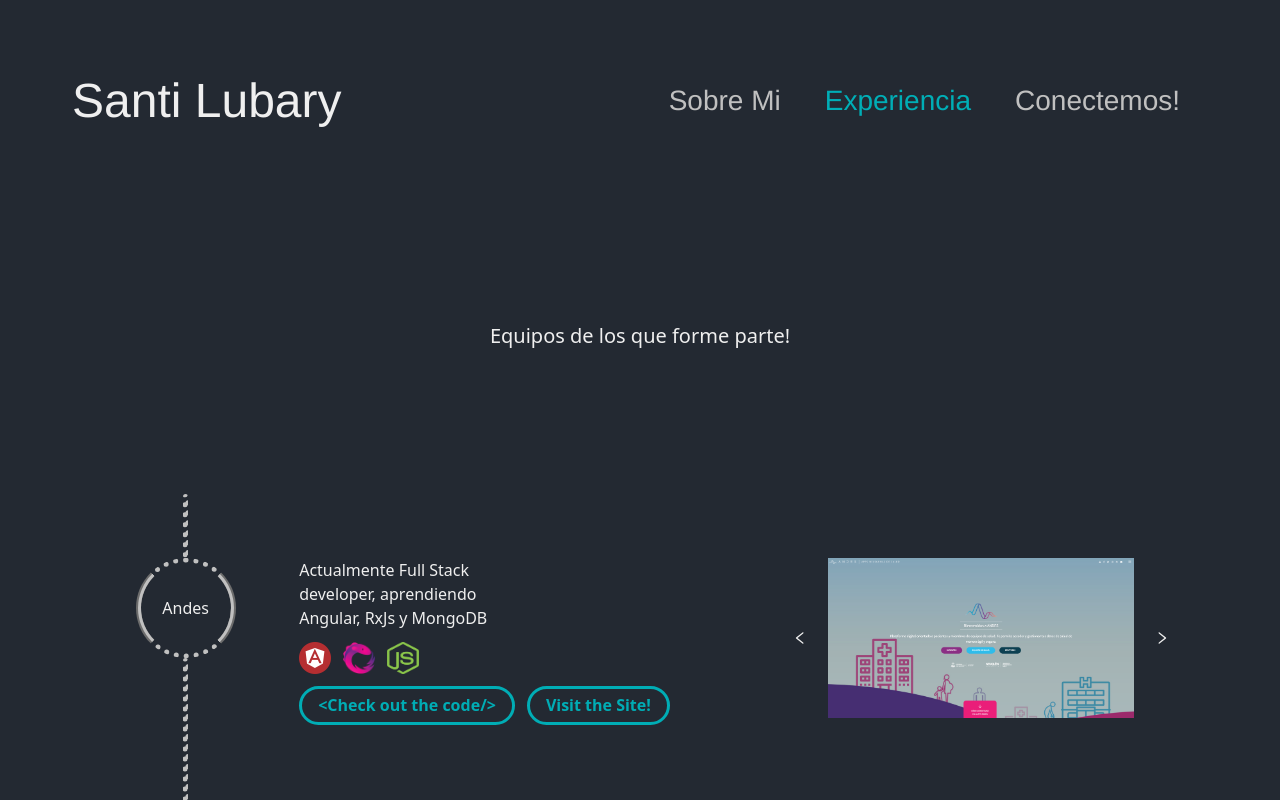
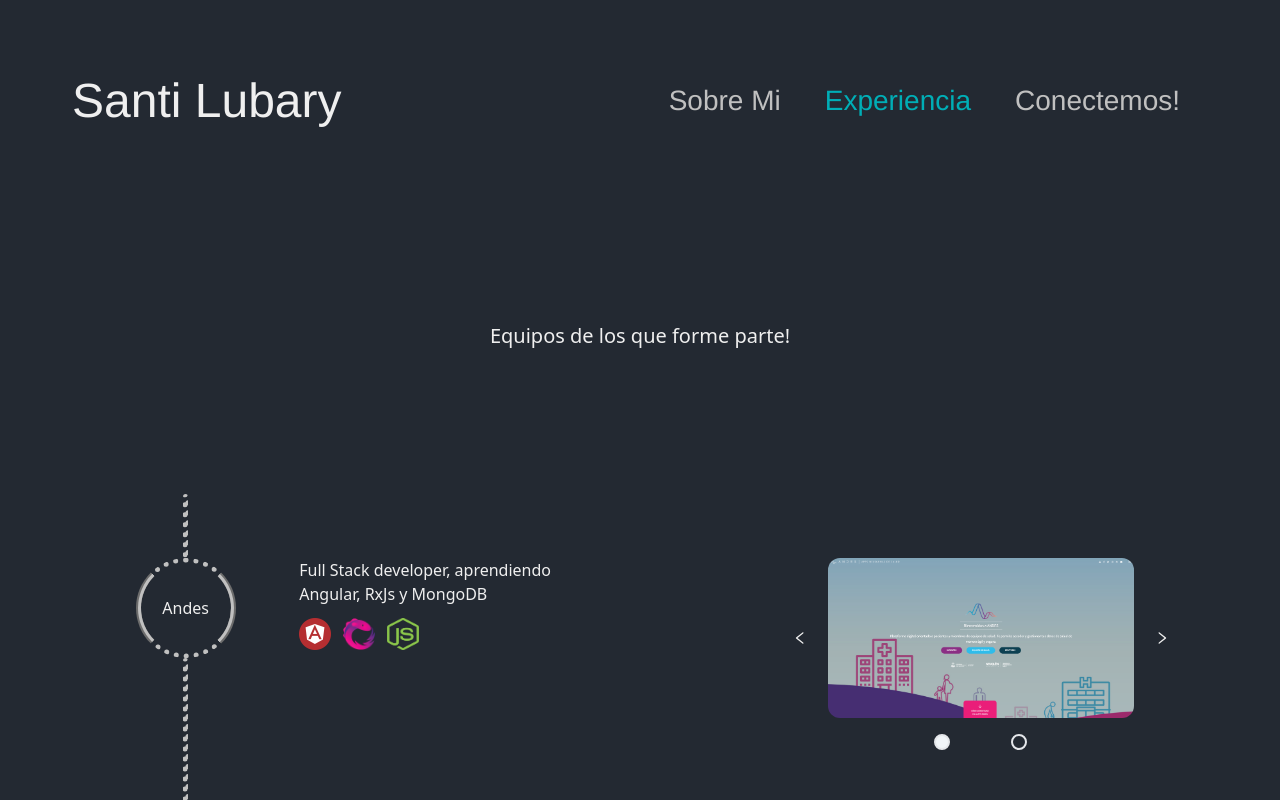
Before and after one commit to SaniLubary/portfolio, a React (Vite) app: page / in a window 1280 px wide. Both pictures are taken after a click on the link "Experiencia". Shown: the top 800 px of the page. Built offline with nearby package versions, Linux system fonts and the light colour scheme; a web font is replaced by a local one.

Commit message:
new experience section slide/details/timeline components

```diff
--- /dev/null
+++ b/src/components/ExperienceDetails.tsx
@@ -0,0 +1,43 @@
+import React from 'react'
+
+interface IReferenceButtons {
+  code: string,
+  visit: string,
+  toRight: boolean
+}
+
+interface IExperienceDetails extends IReferenceButtons{
+  detail: any,
+  imgs: any,
+}
+
+export default function ExperienceDetails({detail, imgs, code = '', visit = '', toRight = false} : IExperienceDetails) {
+  return (
+    <div className='flex flex-col'>
+      <div className={`w-8/12 ${toRight && 'ml-auto text-right'}`}>
+        {detail}
+      </div>
+      <div className='flex flex-row mt-3'>
+        {imgs}
+      </div>
+
+      {(code || visit) && <ReferenceButtons toRight={toRight} code={code} visit={visit}  />}
+
+    </div>
+  )
+}
+
+function ReferenceButtons({toRight = false, code, visit}: IReferenceButtons) {
+  return (
+    <div className={`mt-3 ${toRight && 'ml-auto text-right'}`}>
+      {code !== '' &&
+        <a target="_blank" href={code} className='reference-buttons'>
+          {'<'}Code {'/>'}
+        </a>}
+
+      {visit !== '' &&
+        <a target="_blank" href={visit} className={`reference-buttons ${code !== '' && 'ml-3'}`}>Visit Site</a>
+      }
+    </div>
+  )
+}
--- /dev/null
+++ b/src/components/ExperienceSlider.tsx
@@ -0,0 +1,47 @@
+import { ReactElement, useState } from "react";
+import { AiOutlineLeft, AiOutlineRight } from "react-icons/ai";
+
+export default function EcperienceSlider({children}: {children: ReactElement[]}) {
+  const [currentSlide, setCurrentSlide] = useState(0)
+
+  const handleLeftArrowClick = () => {
+    const currentSlide_ = currentSlide
+    if (children[currentSlide_-1]) {
+      setCurrentSlide(currentSlide_-1)
+    } else setCurrentSlide(children.length-1)
+  }
+
+  const handleRightArrowClick = () => {
+    const currentSlide_ = currentSlide
+    if (children[currentSlide_+1]) {
+      setCurrentSlide(currentSlide_+1)
+    } else setCurrentSlide(0)
+  }
+
+  return (
+    <div className='flex flex-col h-40 items-center'>
+      <div>
+        <div className="flex flex-row h-40">
+          <div className='flex h-full items-center mr-5'>
+            <div onClick={handleLeftArrowClick} className="cursor-pointer h-1/3 flex items-center">
+              <AiOutlineLeft />
+            </div>
+          </div>
+          <div>
+            {children[currentSlide]}
+            <div className="flex justify-center mt-4">
+              <div className="w-1/2 flex justify-around">
+                {children.map((el, i) => <div onClick={() => setCurrentSlide(i)} className={`w-4 h-4 cursor-pointer border-gray-200 border-2 rounded-full ${i === currentSlide && 'bg-slate-100'}`}></div>)}
+              </div>
+            </div>
+          </div>
+          <div className='flex h-full items-center ml-5'>
+            <div onClick={handleRightArrowClick} className="cursor-pointer h-1/3 flex items-center">
+              <AiOutlineRight />
+            </div>
+          </div>
+        </div>
+      </div>
+    </div>
+  )
+}
--- /dev/null
+++ b/src/components/TimelineIcon.tsx
@@ -0,0 +1,12 @@
+import React from 'react'
+
+export default function TimelineIcon({text} : {text: string}) {
+  return (
+    <div className='flex flex-col justify-center items-center'>
+      <div>
+        <div className="workplace-icono h-24 w-24 flex items-center justify-center text-center">{text}</div>
+      </div>
+      <div className="top-dotted-line h-36"></div>
+    </div>
+  )
+}
--- a/src/pages/ExperienciaBody/index.tsx
+++ b/src/pages/ExperienciaBody/index.tsx
@@ -1,4 +1,8 @@
+import ExperienceDetails from '../../components/ExperienceDetails';
 import './styles.scss'
+
+import andesLandingPage from '../../assets/project-images/andes landing page.png'
+import andesApp from '../../assets/project-images/andes app.png'
 
 import reactIcon from '../../assets/icons/react-icon.png'
 import nodejsIcon from '../../assets/icons/nodejs-icon.png'
@@ -11,11 +15,9 @@ import jqueryIcon from '../../assets/icons/jquery-icon.png'
 import phpIcon from '../../assets/icons/php-icon.png'
 import rabbitmqIcon from '../../assets/icons/rabbitmq-icon.png'
 import rxjsIcon from '../../assets/icons/rxjs-icon.png'
+import TimelineIcon from "../../components/TimelineIcon";
+import ExperienceSlider from '../../components/ExperienceSlider';
 
-import andesLandingPage from '../../assets/project-images/andes landing page.png'
-import andesApp from '../../assets/project-images/andes app.png'
-
-import { AiOutlineLeft, AiOutlineRight } from "react-icons/ai";
 
 export default function ExperienciaBody() {
   return (
@@ -33,87 +35,44 @@ export default function ExperienciaBody() {
         </div>
         <div className='col-start-2 col-end-4'></div>
 
-        <div className='flex flex-col justify-center items-center'>
-          <div>
-            <div className="workplace-icono h-24 w-24 flex items-center justify-center text-center">Andes</div>
-          </div>
-          <div className="top-dotted-line h-36"></div>
-        </div>
-        <div className='flex flex-col'>
-            <div className='w-1/2'>
-              Actualmente Full Stack developer, aprendiendo Angular, RxJs y MongoDB
-            </div>
-            <div className='flex flex-row mt-3'>
+        <TimelineIcon text='Andes' />
+        <ExperienceDetails
+          detail={<>
+            Full Stack developer, aprendiendo Angular, RxJs y MongoDB
+          </>}
+          imgs={<>
             <img className='w-8 h-8 mr-3' src={angularIcon} alt="icono de angular" />
             <img className='w-8 h-8 mr-3' src={rxjsIcon} alt="rxjs icon" />
             <img className='w-8 h-8' src={nodejsIcon} alt="nodejs icon" />
-            </div>
-            <div className='mt-3'>
-              <button className='reference-buttons'>
-                {'<'}Check out the code{'/>'}
-              </button>
-              <button className='reference-buttons ml-3'>Visit the Site!</button>
-            </div>
-        </div>
-        <div className='flex justify-center'>
-          <div className='flex flex-row max-w-full min-w-min h-40 rounded-xl'>
-            <div className='flex h-full items-center mr-5'>
-            <AiOutlineLeft />
-            </div>
-            <img src={andesLandingPage} alt="" />
-            <div className='flex h-40 items-center ml-5'>
-              <AiOutlineRight />
-            </div>
-          </div>
-        </div>
+          </>} code={""} visit={""} toRight={false} />
+        <ExperienceSlider>
+          <img className="rounded-xl h-40" src={andesLandingPage} alt="andes landing page" />
+          <img className="rounded-xl h-40" src={andesApp} alt="andes landing page" />
+        </ExperienceSlider>
 
-        <div className='flex flex-col justify-center items-center'>
-          <div className='flex'>
-            <div className="workplace-icono h-24 w-24 flex items-center justify-center text-center">Muni NQN</div>
-          </div>
-          <div className="top-dotted-line h-36"></div>
-        </div>
-        <div className=''>
-          <div className='w-1/2'>
-            Full Stack developer, desarrollando aplicaciones en React, Bootstrap, PHP, Docker y manejando deploys.
-          </div>
-          <div className='flex flex-row mt-3'>
+        <TimelineIcon text='Muni NQN' />
+        <ExperienceDetails
+          detail={<>
+            Desarrolle proyectos de cero, en un ambiente rapido y dinamico.
+            <br />Asesore y guie a los nuevos integrantes del equipo.
+          </>}
+          imgs={<>
             <img className='w-8 h-8 mr-3' src={reactIcon} alt="icono de react" />
             <img className='w-8 h-8 mr-3' src={phpIcon} alt="php icon" />
-            <img className="w-8 h-8 mr-3" src={linuxIcon} alt="linux icon" />
             <img className='w-8 h-8 mr-3' src={dockerIcon} alt="docker icon" />
             <img className='w-8 h-8' src={rabbitmqIcon} alt="rabbitmq icon" />
-          </div>
-          <div className='flex flex-row mx-auto items-center mt-3'>
-            <button className='reference-buttons'>
-              {'<'}Check out the code{'/>'}
-            </button>
-            <button className='reference-buttons ml-3'>Visit the Site!</button>
-          </div>
-        </div>
+          </>} code={""} visit={""} toRight={false} />
         <div>12</div>
 
-        <div className='flex flex-col justify-center items-center'>
-          <div className='flex'>
-            <div className="workplace-icono h-24 w-24 flex items-center justify-center text-center">ADUS / IPVU</div>
-          </div>
-          <div className="top-dotted-line h-28"></div>
-        </div>
-        <div className=''>
-          <div className='w-1/2'>
-            Pasante desarrollando funcionalidades menores y bug fixes en Yii2, Bootstrap, jQuery y Oracle.
-          </div>
-          <div className='flex flex-row mt-3'>
+        <TimelineIcon text='ADUS / IPVU' />
+        <ExperienceDetails
+          detail={<>
+            Aprendi tecnicas de trabajo en equipo y la aplicacion profesional de mis conocimientos.
+          </>}
+          imgs={<>
             <img className='w-8 h-8 mr-3' src={bootstrapIcon} alt="bootstrap de react" />
             <img className='w-8 h-8' src={jqueryIcon} alt="jquery icon" />
-          </div>
-          <div className='flex flex-row mx-auto items-center mt-3'>
-            <button className='reference-buttons'>
-              {'<'}Check out the code{'/>'}
-            </button>
-            <button className='reference-buttons ml-3'>Visit the Site!</button>
-          </div>
-        </div>
+          </>} code={""} visit={""} toRight={false} />
         <div>18</div>
       </div>
 
@@ -131,38 +90,30 @@ export default function ExperienciaBody() {
         </div>
 
         <div>6</div>
-        <div className='w-1/2 ml-auto text-right'>
+        <ExperienceDetails
+          toRight={true}
+          detail={<>
             Este es mi primer portfolio :D
-          <div className="text-sm mt-5">Mi hermano modeló el 3D, también brindo feedback del diseño del sitio! Visita su perfil <a className='text-teal-400' href="#">aqui!</a></div>
-        </div>
-        <div className='flex flex-col justify-center items-center'>
-          <div>
-            <div className="workplace-icono h-24 w-24 flex items-center justify-center text-center">Este portfolio</div>
-          </div>
-          <div className="top-dotted-line h-28"></div>
-        </div>
+            <div className="text-sm mt-5">Mi hermano modeló el 3D, también brindo feedback del diseño del sitio!Visita su perfil <a className='text-teal-400' href="#">aqui!</a></div>
+          </>} imgs={undefined} code={"https://github.com/SaniLubary/portfolio"} visit={""} />
+        <TimelineIcon text='Este Portfolio!' />
 
         <div>12</div>
-        <div className='w-1/2 ml-auto text-right'>
+        <ExperienceDetails
+          toRight={true}
+          detail={<>
             Juego de tipeo pronto a tener perfiles y capacidad de compartir puntuacion entre usuarios.
-        </div>
-        <div className='flex flex-col justify-center items-center'>
-          <div className='flex'>
-            <div className="workplace-icono h-24 w-24 flex items-center justify-center text-center">Typesu!</div>
-          </div>
-          <div className="top-dotted-line h-28"></div>
-        </div>
+          </>} imgs={undefined} code={"https://github.com/SaniLubary/TypeSu"} visit={"https://typesu.vercel.app/"} />
+        <TimelineIcon text='Typesu!' />
 
         <div>18</div>
-        <div className='w-1/2 ml-auto text-right'>
+        <ExperienceDetails
+          toRight={true}
+          detail={<>
             Componente de react para crear templates de mensajes a partir de un CSV.
-        </div>
-        <div className='flex flex-col justify-center items-center'>
-          <div className='flex'>
-            <div className="workplace-icono h-24 w-24 flex items-center justify-center text-center text-sm">CSV to Template Creator</div>
-          </div>
-          <div className="top-dotted-line h-16"></div>
-        </div>
+          </>} imgs={undefined} code={""} visit={""} />
+        <TimelineIcon text='CSV To Template' />
+
       </div>
 
     </div>
--- a/src/pages/ExperienciaBody/styles.scss
+++ b/src/pages/ExperienciaBody/styles.scss
@@ -71,6 +71,12 @@
 
   color: #00ADB5;
 
+  opacity: 0.75;
+
+}
+
+.reference-buttons:hover {
+  opacity: 1;
 }
 
 .custom-arrow {
```
Lines whose indentation alone changed are shown as unchanged.
